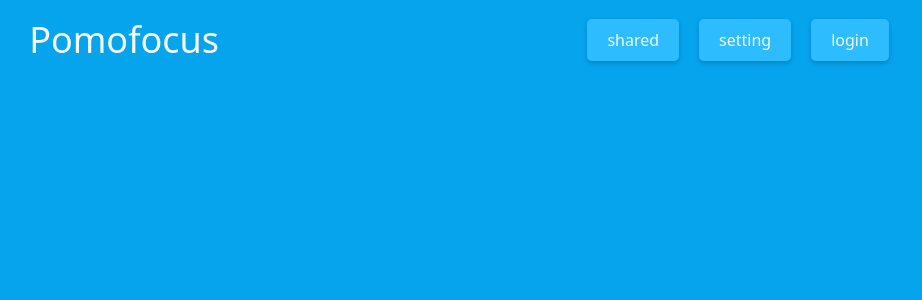
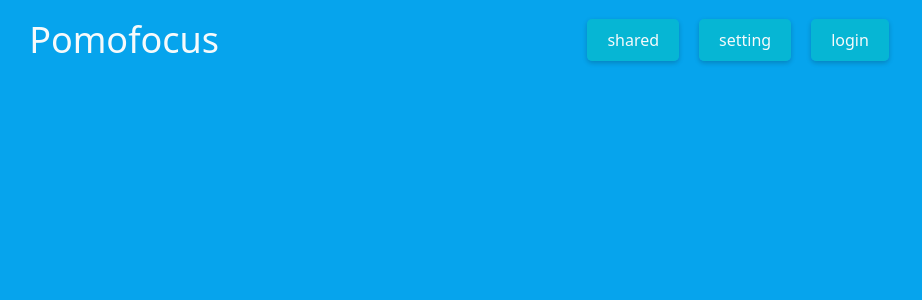
Before and after one commit to hsiang119/pomofocus-vue3, a Vue app: page / in a window 1280 px wide. Shown: the top 300 px of the page, without its empty margins (181-1103 px from the left). Built offline with nearby package versions, Linux system fonts and the light colour scheme.

Commit message:
style: modify tailwindcss config

```diff
--- a/tailwind.config.js
+++ b/tailwind.config.js
@@ -12,15 +12,51 @@
   ],
   theme: {
     extend: {
+      strokeDashoffset: {
+        0: '0',
+        100: '100',
+      },
       colors: {
         background: '#06a4ed',
-        primary: '#2dbdff',
+        primary: "#06b6d4",
         secondary: '#F6FAFB',
         accent: '#F37F15',
         black: '#040F15'
       },
       maxWidth: {
-        '1200': '1200px'
+        '1200': '1200px',
+        '1000': '1000px',
+        '600': '600px',
+      },
+      animation: {
+        fadeIn: 'fadeIn 0.5s ease-in both',
+				fadeDownIn: 'fadeDownIn 0.5s ease-in both',
+				fadeLeftIn: 'fadeLeftIn 0.5s ease-in both',
+        letterMove: 'letterMove 3s infinite alternate ease-in-out'
+      },
+      keyframes: {
+        fadeIn: {
+					'0%': { opacity: '0' },
+					'100%': { opacity: '1' },
+				},
+				fadeDownIn: {
+					'0%': { opacity: '0', transform: 'translateY(100px)' },
+					'100%': { opacity: '1', transform: 'translateY(0)' },
+				},
+				fadeLeftIn: {
+					'0%': { opacity: '0', transform: 'translateX(-100px)' },
+					'100%': { opacity: '1', transform: 'translateX(0)' },
+				},
+        letterMove: {
+          from: { letterSpacing: '-2rem', filter: 'blur(20px)' },
+          to: { letterSpacing: '1rem', filter: 'blur(0)' },
+        }
+      },
+      zIndex: {
+				'-1': '-1',
+			},
+      borderRadius: {
+        default: '10px'
       }
     },
   },
```
